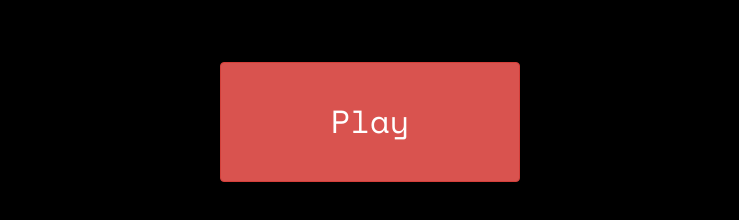
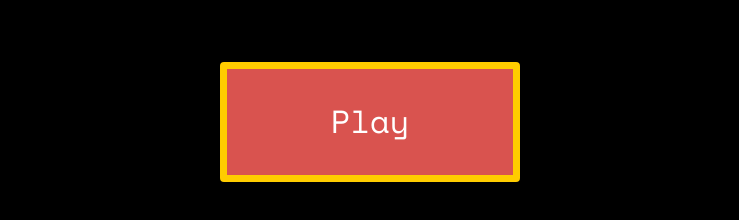
Before and after one commit to howelljian/Spell-It-v1.6, a plain HTML site: page index.html in a window 1280 px wide. Shown: the part 254-474 px from the top of the page, without its empty margins (270-1009 px from the left). Drawn offline with nearby package versions, Linux system fonts and the light colour scheme.

Commit message:
Update style4.css

```diff
--- a/style4.css
+++ b/style4.css
@@ -11,4 +11,6 @@ body
     width: 300px;
     height: 120px;
     font-size: xx-large;
-   }
+    border-color: rgb(255, 204, 0);
+    border-width: 7px;
+}
```
